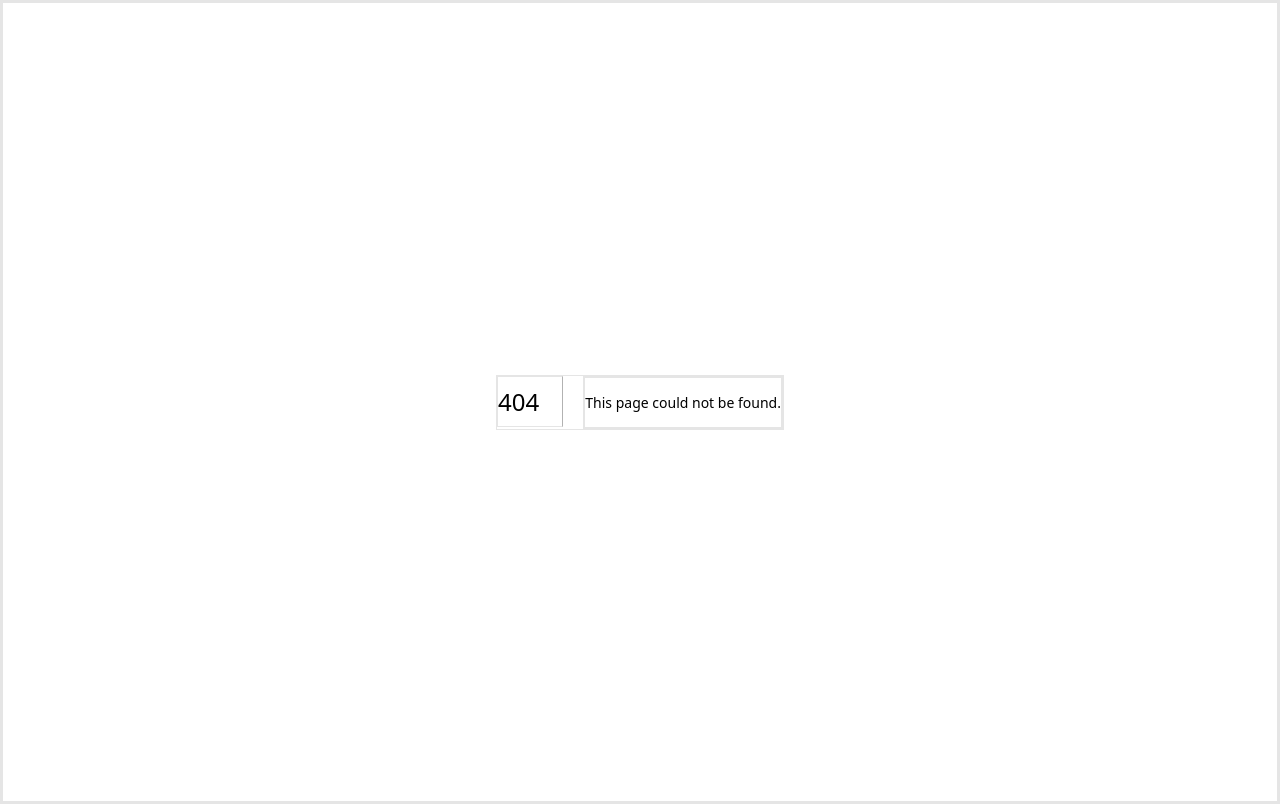
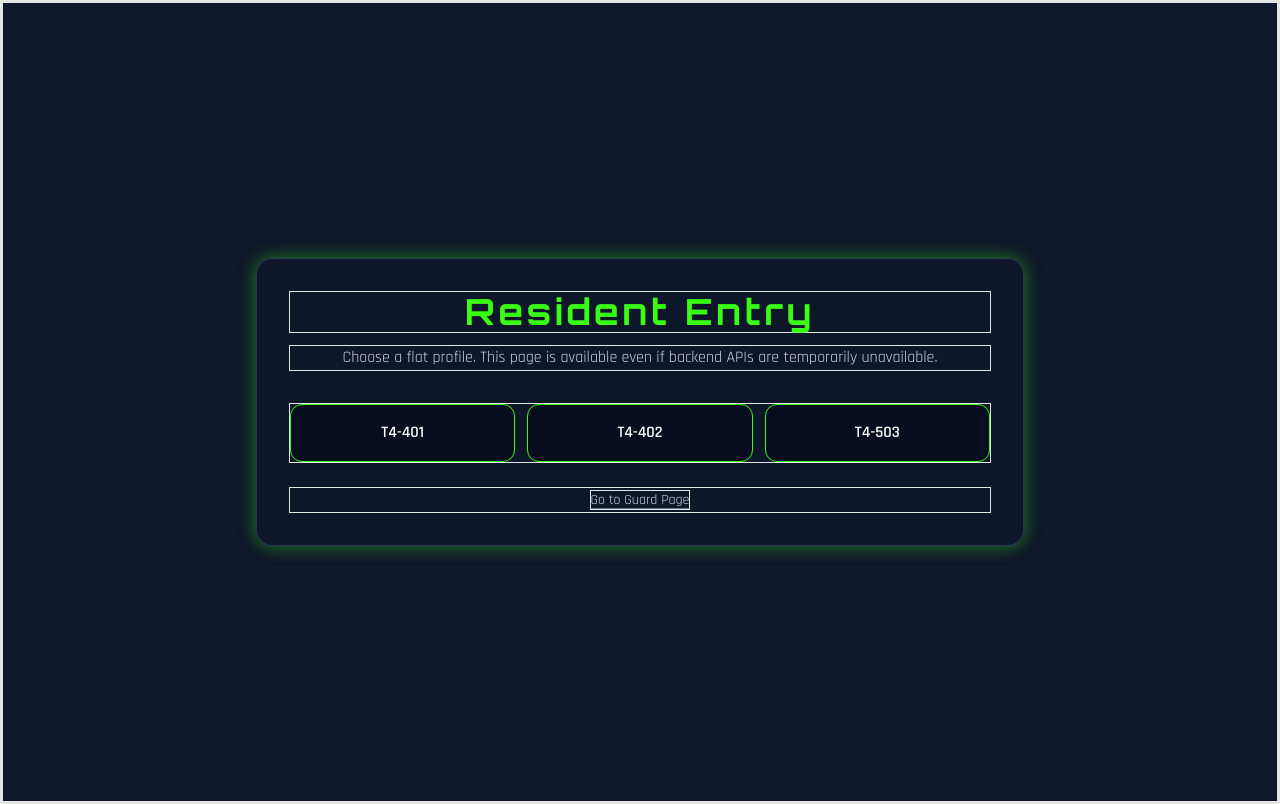
Before and after one commit to Pswaikar1742/auragate-core, a Next.js app in the folder frontend/: page /resident in a window 1280 px wide. Before the commit this address had no page. Built offline with nearby package versions, Linux system fonts and the light colour scheme.

Commit message:
fix(frontend): add resident index route and app-level not-found fallback

```diff
--- /dev/null
+++ b/frontend/app/not-found.tsx
@@ -0,0 +1,37 @@
+import Link from "next/link";
+
+export default function NotFoundPage() {
+  return (
+    <main className="grid-overlay flex min-h-screen items-center justify-center bg-slate-900 px-4 py-10 text-white">
+      <section className="w-full max-w-2xl rounded-2xl border border-slate-700/80 bg-slate-900/70 p-8 shadow-neon backdrop-blur-xl">
+        <h1 className="headline text-center text-3xl font-bold tracking-widest text-neon-red md:text-4xl">
+          Route Not Found
+        </h1>
+        <p className="mt-3 text-center text-slate-300">
+          This is an app-level 404. Use one of the verified routes below.
+        </p>
+
+        <div className="mt-8 grid gap-3 sm:grid-cols-3">
+          <Link
+            href="/"
+            className="rounded-xl border border-slate-600 bg-slate-950/50 p-4 text-center font-semibold transition hover:border-neon-green hover:text-neon-green"
+          >
+            Home
+          </Link>
+          <Link
+            href="/guard"
+            className="rounded-xl border border-slate-600 bg-slate-950/50 p-4 text-center font-semibold transition hover:border-neon-green hover:text-neon-green"
+          >
+            Guard
+          </Link>
+          <Link
+            href="/resident"
+            className="rounded-xl border border-slate-600 bg-slate-950/50 p-4 text-center font-semibold transition hover:border-neon-green hover:text-neon-green"
+          >
+            Resident
+          </Link>
+        </div>
+      </section>
+    </main>
+  );
+}
--- a/frontend/app/page.tsx
+++ b/frontend/app/page.tsx
@@ -21,11 +21,11 @@ export default function HomePage() {
           </Link>
 
           <Link
-            href="/resident/T4-402"
+            href="/resident"
             className="rounded-xl border border-neon-red bg-slate-950/50 p-6 transition hover:bg-neon-red hover:text-slate-950"
           >
-            <h2 className="headline text-xl">Resident App (T4-402)</h2>
-            <p className="mt-2 text-base">WebSocket alerts and real-time approve action.</p>
+            <h2 className="headline text-xl">Resident App</h2>
+            <p className="mt-2 text-base">Choose a flat and open the resident console.</p>
           </Link>
         </div>
       </section>
--- /dev/null
+++ b/frontend/app/resident/page.tsx
@@ -0,0 +1,39 @@
+import Link from "next/link";
+
+const DEMO_FLATS = ["T4-401", "T4-402", "T4-503"];
+
+export default function ResidentIndexPage() {
+  return (
+    <main className="grid-overlay flex min-h-screen items-center justify-center bg-slate-900 px-4 py-10 text-white">
+      <section className="w-full max-w-3xl rounded-2xl border border-slate-700/80 bg-slate-900/70 p-8 shadow-neon backdrop-blur-xl">
+        <h1 className="headline text-center text-3xl font-bold tracking-widest text-neon-green md:text-4xl">
+          Resident Entry
+        </h1>
+        <p className="mt-3 text-center text-slate-300">
+          Choose a flat profile. This page is available even if backend APIs are temporarily unavailable.
+        </p>
+
+        <div className="mt-8 grid gap-3 sm:grid-cols-3">
+          {DEMO_FLATS.map((flat) => (
+            <Link
+              key={flat}
+              href={`/resident/${flat}`}
+              className="rounded-xl border border-neon-green bg-slate-950/50 p-4 text-center font-semibold transition hover:bg-neon-green hover:text-slate-950"
+            >
+              {flat}
+            </Link>
+          ))}
+        </div>
+
+        <div className="mt-6 text-center">
+          <Link
+            href="/guard"
+            className="text-sm text-slate-300 underline decoration-slate-500 underline-offset-4 hover:text-neon-green"
+          >
+            Go to Guard Page
+          </Link>
+        </div>
+      </section>
+    </main>
+  );
+}
```
Also changed, not shown: 2 other files (tests, documents, lock files or other folders).
